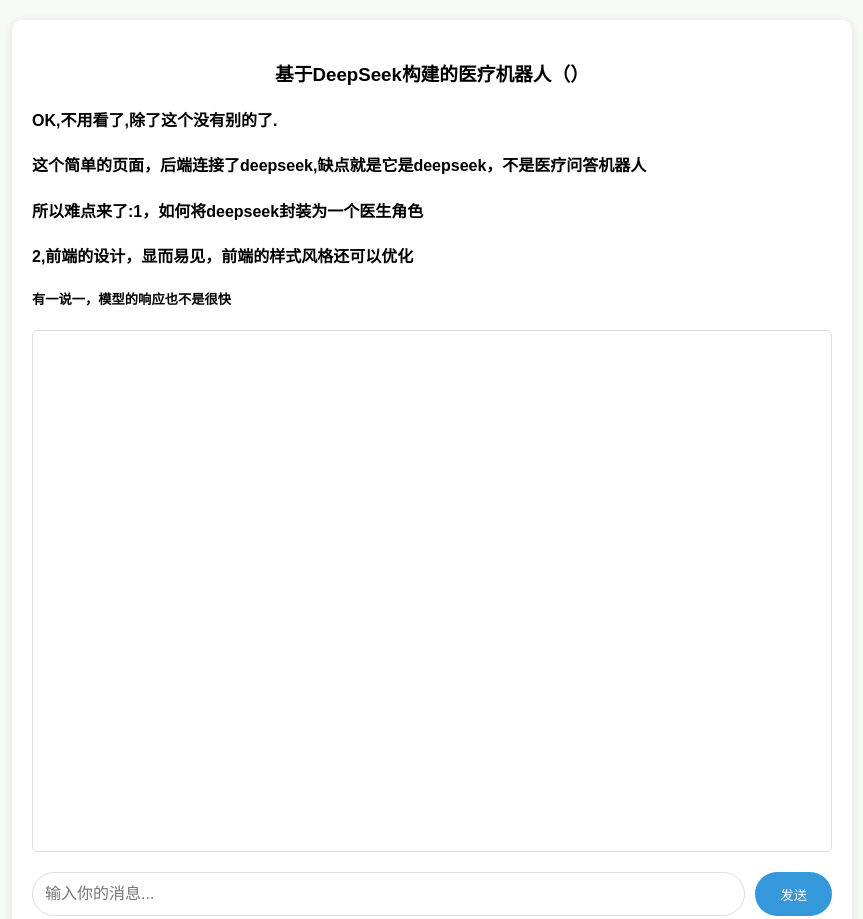
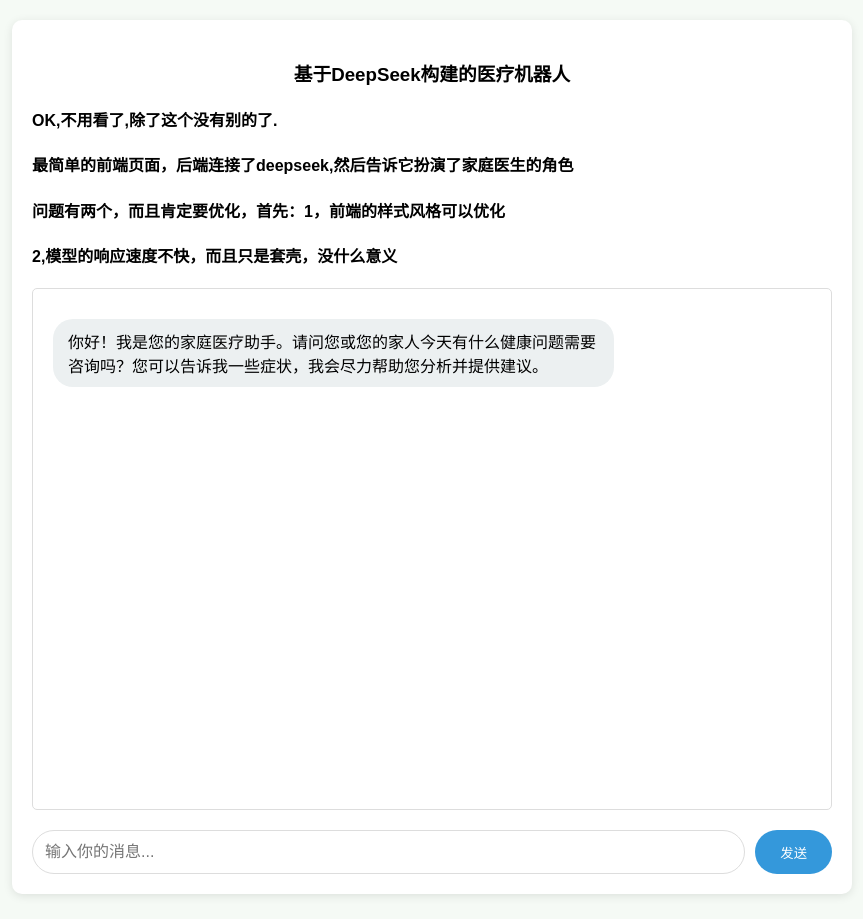
Before and after one commit to Firstpioneer/simple-framework, a plain HTML site: page bot2/public/index.html in a window 1280 px wide. Shown: the top 919 px of the page, without its empty margins (208-1071 px from the left). Drawn offline with Linux system fonts and the light colour scheme.

Commit message:
Update index.html

```diff
--- a/bot2/public/index.html
+++ b/bot2/public/index.html
@@ -86,12 +86,11 @@
 </head>
 <body>
     <div class="container">
-         <h3 style="text-align: center;">基于DeepSeek构建的医疗机器人（）</h3>
+        <h3 style="text-align: center;">基于DeepSeek构建的医疗机器人</h3>
         <h4>OK,不用看了,除了这个没有别的了.</h4>
-        <h4>这个简单的页面，后端连接了deepseek,缺点就是它是deepseek，不是医疗问答机器人</h4>
-        <h4>所以难点来了:1，如何将deepseek封装为一个医生角色</h4>
-        <h4>2,前端的设计，显而易见，前端的样式风格还可以优化</h4>
-        <h5>有一说一，模型的响应也不是很快</h5>
+        <h4>最简单的前端页面，后端连接了deepseek,然后告诉它扮演了家庭医生的角色</h4>
+        <h4>问题有两个，而且肯定要优化，首先：1，前端的样式风格可以优化</h4>
+        <h4>2,模型的响应速度不快，而且只是套壳，没什么意义</h4>
         <div class="chat-box" id="chatBox"></div>
         <div class="input-group">
             <input type="text" id="userInput" placeholder="输入你的消息...">
@@ -127,6 +126,7 @@
             userInput.value = '';
 
             try {
+
                 const response = await fetch('/api/chat', {
                     method: 'POST',
                     headers: {
@@ -149,6 +149,18 @@
             }
         }
 
+// 页面加载时显示开场白
+window.onload = () => {
+    const systemMessage = {
+        role: "system",
+        content: "你好！我是您的家庭医疗助手。请问您或您的家人今天有什么健康问题需要咨询吗？您可以告诉我一些症状，我会尽力帮助您分析并提供建议。"
+    };
+    messages.push(systemMessage);
+    addMessage('bot', systemMessage.content);
+};
+
+
+
         // Enter键发送
         userInput.addEventListener('keypress', (e) => {
             if (e.key === 'Enter') {
```
